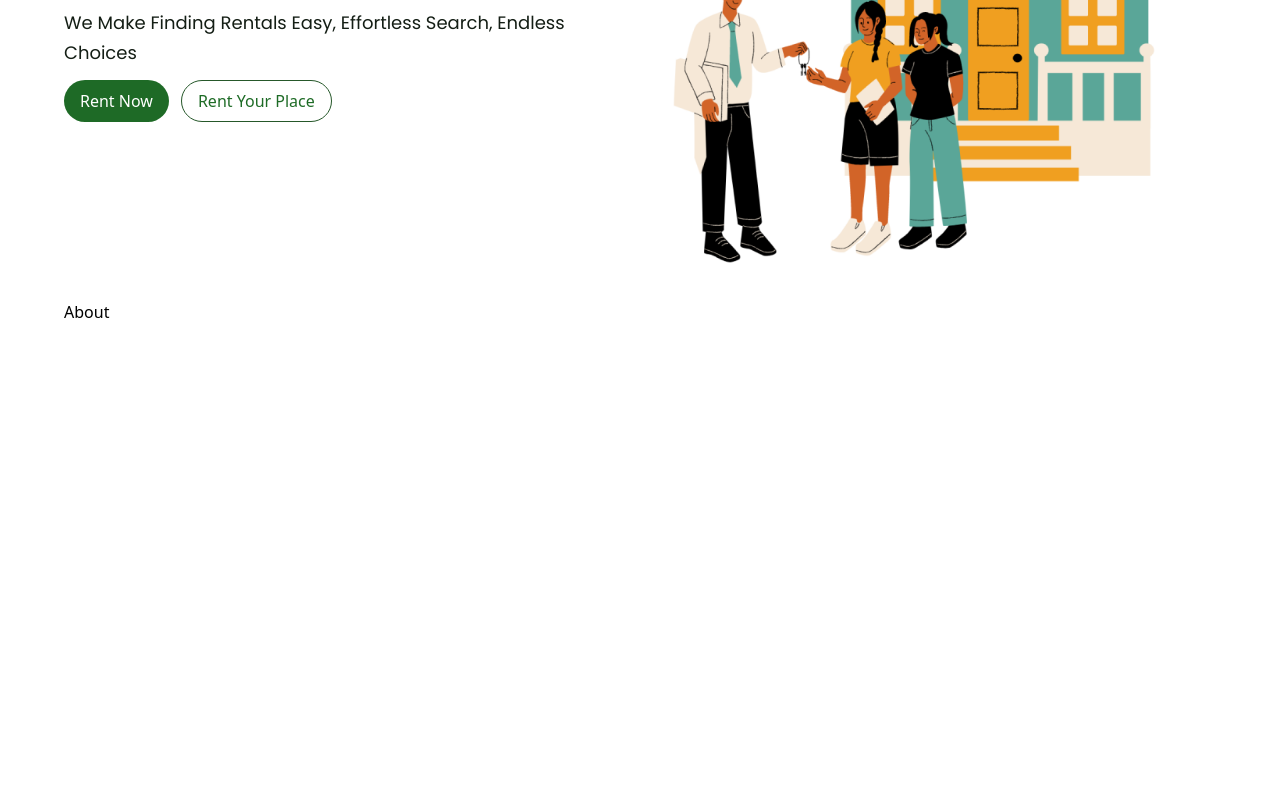
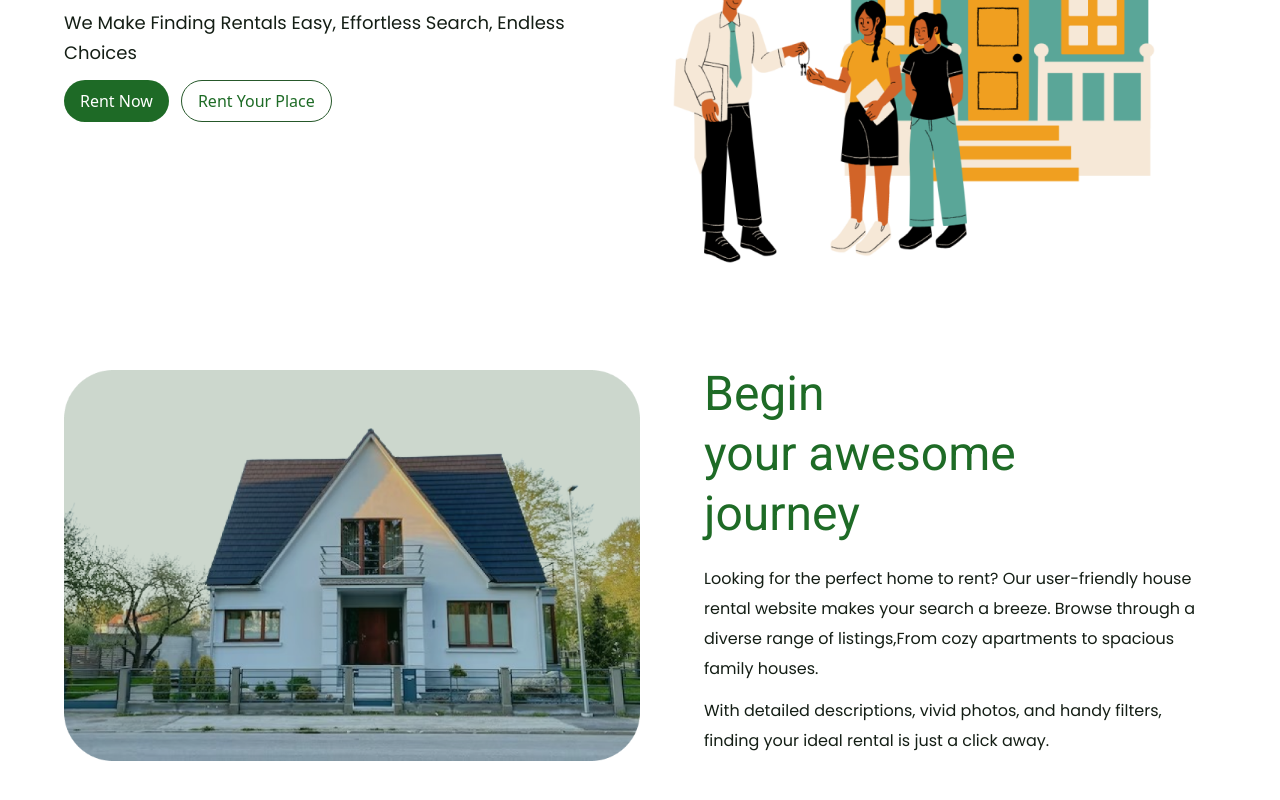
Before and after one commit to Faruqoloyede/RentHomes, a React (Vite) app: page / in a window 1280 px wide. Shown: the part 338-1138 px from the top of the page. Before the commit the page ends 800 px from the top, so only its background shows below. Built offline with nearby package versions, Linux system fonts and the light colour scheme.

Commit message:
about page

```diff
--- a/src/App.jsx
+++ b/src/App.jsx
@@ -16,7 +16,7 @@ const App = () => {
         </div>
       </div>
 
-      <div className="px-16 flex justify-center items-start">
+      <div className="px-16 flex justify-center items-start sm:px-16 px-6">
         <div className="xl:max-w-[1280px] w-full">
           <About />
         </div>
--- a/src/components/About.jsx
+++ b/src/components/About.jsx
@@ -1,11 +1,18 @@
-import React from 'react'
+import { about } from "../assets"
 
 
 const About = () => {
   return (
-    <div>
-      About
-    </div>
+    <section id='about' className='py-6 sm:py-16'>
+      <div className="flex sm:flex-row flex-col gap-16">
+        <img src={about} alt="about" className="w-[100%] sm:w-[50%] object-contain sm:block hidden" />
+        <div className="flex flex-col">
+            <h1 className="text-text font-roboto sm:text-[48px] text-[30px] leading-[60px] mb-5 sm:text-start text-center">Begin <br className="sm:block hidden" />your awesome<br className="sm:block hidden" /> journey</h1>
+            <p className="font-normal font-poppins text-[16px] text-para leading-[30px] mb-3 sm:text-start text-center">Looking for the perfect home to rent? Our user-friendly house rental website makes your search a breeze. Browse through a diverse range of listings,From cozy apartments to spacious family houses.</p>
+            <p className="font-normal font-poppins text-[16px] text-para leading-[30px] mb-3 sm:text-start text-center">With detailed descriptions, vivid photos, and handy filters, finding your ideal rental is just a click away.</p>
+        </div>
+      </div>
+    </section>
   )
 }
 
--- a/src/components/Navbar.jsx
+++ b/src/components/Navbar.jsx
@@ -20,19 +20,18 @@ const Navbar = () => {
 
       <div className="sm:hidden flex flex-1 justify-end items-center">
         <div onClick={()=> setToggle(true)}>
-        <GiHamburgerMenu className="w-[28px] h-[28px] object-contain text-logo" />
+          <GiHamburgerMenu className="w-[28px] h-[28px] object-contain text-logo" />
         </div>
-          <div className={`${toggle ? "flex" : "hidden"} bg-logo absolute top-0 right-0 w-[200px] h-[100%] z-10 p-3`}>
-          <IoClose className="w-[28px] h-[28px] object-contain text-white mb-0" onClick={()=> setToggle(false)} />
-          <ul className="list-none flex flex-col items-start justify-center">
-        {navlinks.map((item)=>(
-            <li key={item.id} className="text-white font-poppins font-normal mb-2">
-                <a href={`#${item.id}`} className="nav_link">{item.link}</a>
+        <div className={`${toggle ? "right-[0]" : "right-[-100%]"} bg-logo absolute top-0 right-0 w-[200px] h-[100%] z-10 p-3 side_bar`}>
+          <IoClose className="w-[28px] h-[28px] object-contain text-white mb-5" onClick={()=> setToggle(false)} />
+          <ul className="list-none flex flex-col items-start">
+            {navlinks.map((item)=>(
+            <li key={item.id} className="text-white font-poppins font-normal py-[10px]">
+                <a href={`#${item.id}`} className="nav_link" onClick={()=>setToggle(false)}>{item.link}</a>
             </li>
-        ))}
-      </ul>
-          </div>
-
+            ))}
+          </ul>
+        </div>
       </div>
     </nav>
   )
--- a/src/index.css
+++ b/src/index.css
@@ -4,6 +4,10 @@
 @tailwind base;
 @tailwind components;
 @tailwind utilities;
+
+html {
+    scroll-behavior: smooth;
+}
 
 .btn_primary:hover {
     background: none;
@@ -25,3 +29,7 @@
     padding-top: 20px;
 
 }
+
+.side_bar {
+    transition: 1s ease-out;
+}
```
